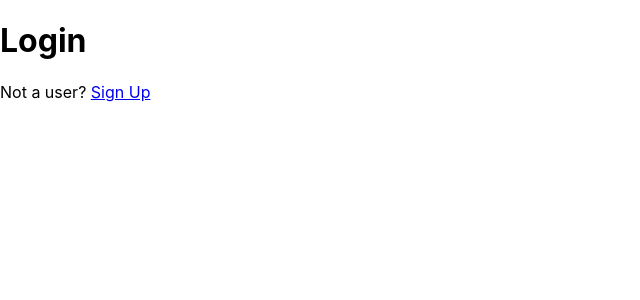
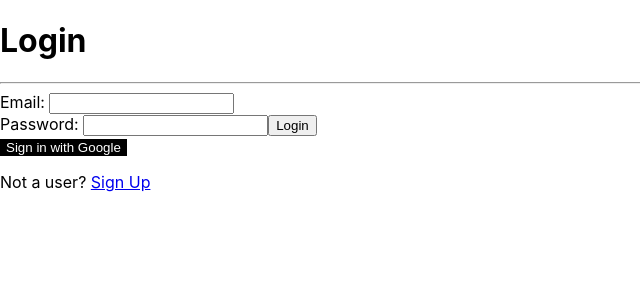
Before and after one commit to AurelieGedeon/firebase-auth, a React (Create React App) app: page / in a window 1280 px wide. Shown: the top 300 px of the page, without its empty margins (0-640 px from the left). Built offline with nearby package versions, Linux system fonts and the light colour scheme.

Commit message:
created login page

```diff
--- a/src/App.js
+++ b/src/App.js
@@ -8,9 +8,12 @@
   const [user, setUser] = useState();
   return (
     <Routes>
-      <Route path="/login" element={<Login />} />
+      <Route path="/login" element={<Login setUser={setUser} />} />
       <Route path="/signup" element={<Signup setUser={setUser} />} />
-      <Route path="/" element={user ? <Welcome /> : <Login />} />
+      <Route
+        path="/"
+        element={user ? <Welcome user={user} /> : <Login setUser={setUser} />}
+      />
     </Routes>
   );
 }
--- a/src/scenes/Login.js
+++ b/src/scenes/Login.js
@@ -1,9 +1,72 @@
-import { Link } from "react-router-dom";
+import { useState } from "react";
+import { Link, useNavigate } from "react-router-dom";
+import {
+  getAuth,
+  signInWithEmailAndPassword,
+  GoogleAuthProvider,
+  signInWithPopup,
+} from "firebase/auth";
+import { app } from "../ConnectAuth";
 
-export default function Login() {
+export default function Login({ setUser }) {
+  const [email, setEmail] = useState("");
+  const [password, setPasword] = useState("");
+  const navigate = useNavigate();
+  const provider = new GoogleAuthProvider();
+  const auth = getAuth(app);
+  const handleFormSubmit = (event) => {
+    event.preventDefault();
+    signInWithEmailAndPassword(auth, email, password)
+      .then((result) => {
+        setUser(result.user);
+        console.log(result.user);
+        navigate("/");
+      })
+      .catch(alert);
+  };
+  const handleGoogleLogin = (event) => {
+    signInWithPopup(auth, provider)
+      .then((result) => {
+        setUser(result.user);
+        console.log(result.user);
+        navigate("/");
+      })
+      .catch(alert);
+  };
   return (
     <>
       <h1>Login</h1>
+      <hr />
+      <form onSubmit={handleFormSubmit}>
+        <label>
+          Email:{" "}
+          <input
+            type="email"
+            value={email}
+            onChange={(event) => setEmail(event.target.value)}
+          />
+        </label>
+        <br />
+        <label>
+          Password:{" "}
+          <input
+            type="password"
+            value={password}
+            onChange={(event) => setPasword(event.target.value)}
+          />
+        </label>
+        <input type="submit" value="Login" />
+      </form>
+      <button
+        onClick={handleGoogleLogin}
+        style={{
+          backgroundColor: "black",
+          color: "white",
+          border: "none",
+        }}
+      >
+        Sign in with Google
+      </button>
       <p>
         Not a user? <Link to="/signup">Sign Up</Link>
       </p>
--- a/src/scenes/Signup.js
+++ b/src/scenes/Signup.js
@@ -1,16 +1,31 @@
 import { useState } from "react";
 import { Link, useNavigate } from "react-router-dom";
-import { getAuth, createUserWithEmailAndPassword } from "firebase/auth";
+import {
+  getAuth,
+  createUserWithEmailAndPassword,
+  GoogleAuthProvider,
+  signInWithPopup,
+} from "firebase/auth";
 import { app } from "../ConnectAuth";
 
 export default function Signup({ setUser }) {
   const [email, setEmail] = useState("");
   const [password, setPasword] = useState("");
   const navigate = useNavigate();
+  const provider = new GoogleAuthProvider();
+  const auth = getAuth(app);
   const handleFormSubmit = (event) => {
     event.preventDefault();
-    const auth = getAuth(app);
     createUserWithEmailAndPassword(auth, email, password)
+      .then((result) => {
+        setUser(result.user);
+        console.log(result.user);
+        navigate("/");
+      })
+      .catch(alert);
+  };
+  const handleGoogleLogin = () => {
+    signInWithPopup(auth, provider)
       .then((result) => {
         setUser(result.user);
         console.log(result.user);
@@ -42,6 +57,16 @@
         </label>
         <input type="submit" value="Sign up" />
       </form>
+      <button
+        onClick={handleGoogleLogin}
+        style={{
+          backgroundColor: "black",
+          color: "white",
+          border: "none",
+        }}
+      >
+        Sign in with Google
+      </button>
       <p>
         Already a user? <Link to="/login">Login</Link>
       </p>
--- a/src/scenes/Welcome.js
+++ b/src/scenes/Welcome.js
@@ -1,3 +1,12 @@
-export default function Welcome() {
-  return <h1>Welcome</h1>;
+export default function Welcome({ user }) {
+  console.log(user); //email, displayName, photoURL
+  return (
+    <>
+      <h1>Welcome</h1>
+      <h2>{user.displayName || user.email}</h2>
+      {user.photoURL && (
+        <img src={user.photoURL} alt="Profile of logeed-in user" />
+      )}
+    </>
+  );
 }
```
